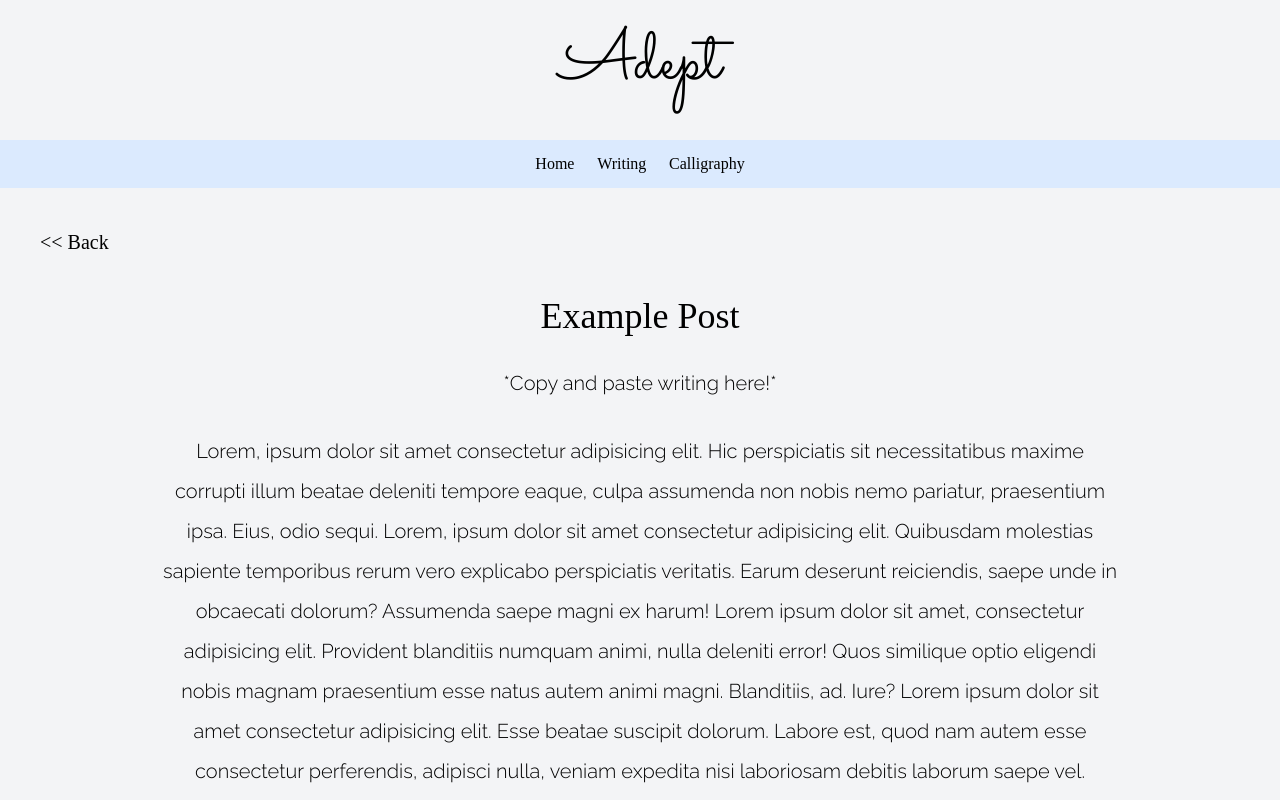
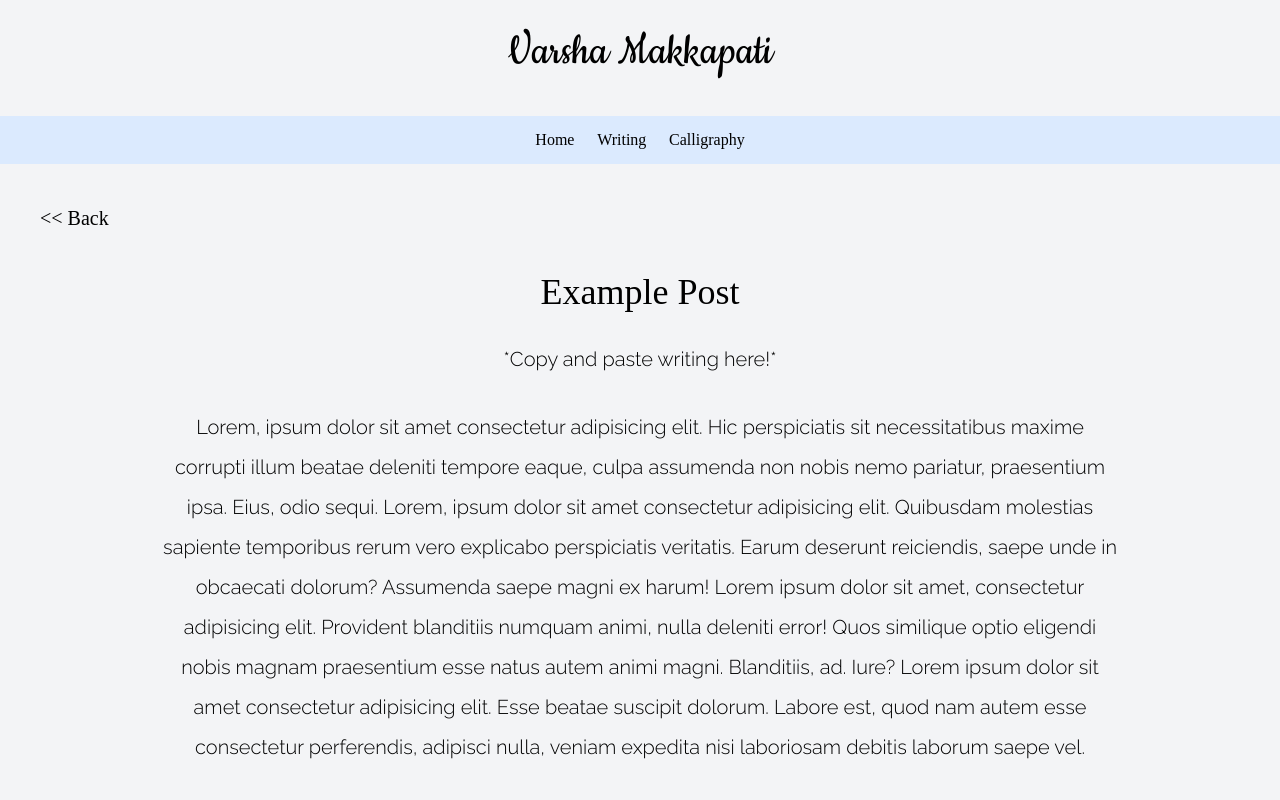
Before and after one commit to varsham/varsham, a plain HTML site: page examplepost.html in a window 1280 px wide. Drawn offline with nearby package versions, Linux system fonts and the light colour scheme; a web font is replaced by a local one.

Commit message:
changing header and font

```diff
--- a/examplepost.html
+++ b/examplepost.html
@@ -12,6 +12,9 @@
 <link href="https://fonts.googleapis.com/css2?family=Raleway:wght@300&display=swap" rel="stylesheet">
 
 <link href="https://unpkg.com/tailwindcss@^2/dist/tailwind.min.css" rel="stylesheet">
+
+<link rel="preconnect" href="https://fonts.gstatic.com">
+<link href="https://fonts.googleapis.com/css2?family=Cookie&display=swap" rel="stylesheet">
     <title>ForFun | Writing page</title>
 
     <style>
@@ -31,7 +34,7 @@
 
 <body class="bg-gray-100">
 
-<h1 style="font-family: Sacramento, 'cursive'" class="text-7xl flex justify-center mt-7">Adept<h1>
+<h1 style="font-family: 'Cookie', cursive;" class="text-5xl flex justify-center mt-7">Varsha Makkapati<h1>
 
 <div class="flex justify-center mt-10 bg-blue-100 p-3">
     <nav class="w-1/4 lg:w-1/6">
```
Also changed, not shown: index.html (+4 -1 lines), writing.html (+4 -1 lines).
